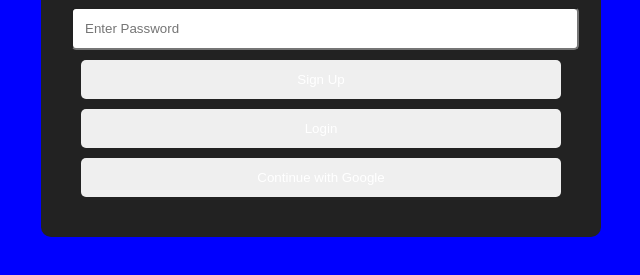
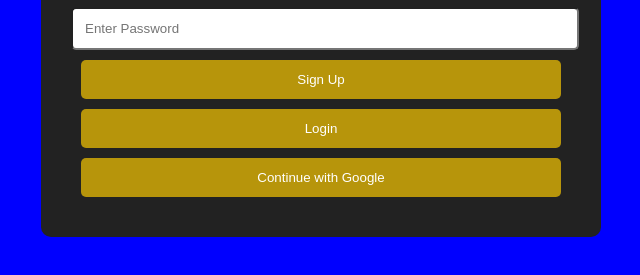
Before and after one commit to MARIAHUSSAIN123/task, a plain HTML site: page index.html in a window 1280 px wide. Shown: the part 353-628 px from the top of the page, without its empty margins (319-959 px from the left). Drawn offline with Linux system fonts and the light colour scheme; no server answers.

Commit message:
Update style.css

```diff
--- a/style.css
+++ b/style.css
@@ -35,7 +35,7 @@
     border-radius: 5px;
 }
 button {
-    background-color: golden;
+    background-color:#b7950b;
     color: white;
     border: none;
     cursor: pointer;
```
